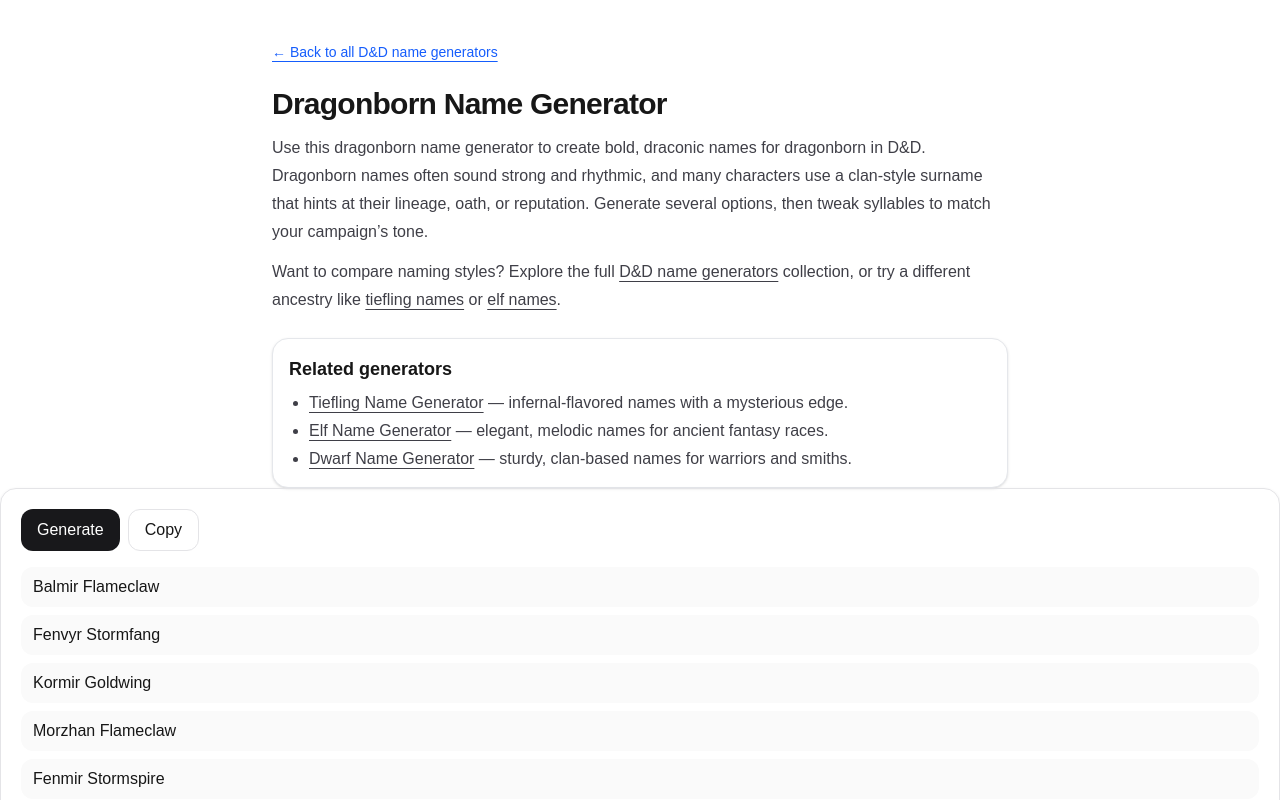
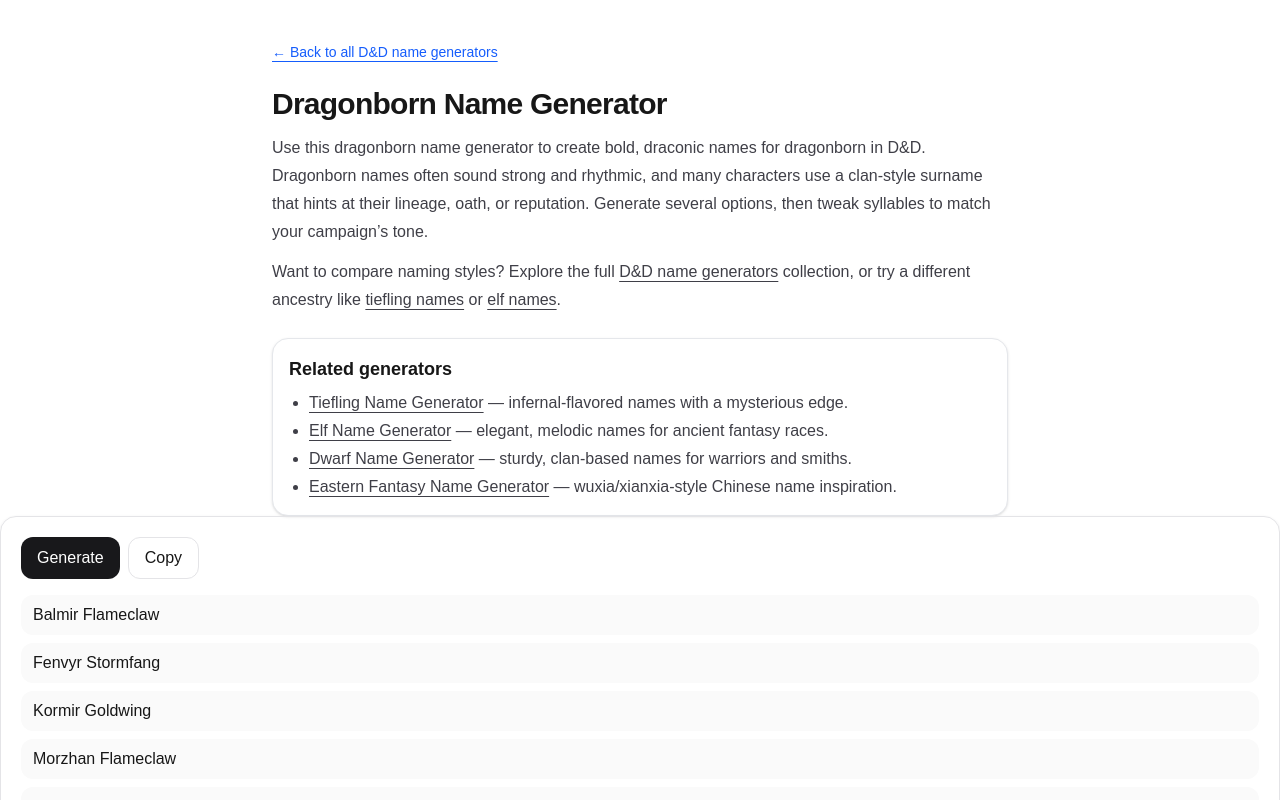
Before and after one commit to Get-1104/dnd-name-generator, a Next.js app: page /dragonborn in a window 1280 px wide. Shown: the top 800 px of the page. Built offline with nearby package versions, Linux system fonts and the light colour scheme; no server answers.

Commit message:
feat: add visible intro and internal links to /dragonborn

```diff
--- a/app/dragonborn/page.tsx
+++ b/app/dragonborn/page.tsx
@@ -4,8 +4,7 @@ import { buildGeneratorPageJsonLd } from "@/lib/seo";
 
 export default function DragonbornPage() {
   const title = "Dragonborn Name Generator";
-  const description =
-    "Generate powerful dragonborn names for D&D characters and NPCs.";
+  const description = "Generate powerful dragonborn names for D&D characters and NPCs.";
   const path = "/dragonborn";
 
   const jsonLd = buildGeneratorPageJsonLd({
@@ -39,9 +38,9 @@ export default function DragonbornPage() {
         dangerouslySetInnerHTML={{ __html: JSON.stringify(jsonLd) }}
       />
 
-      {/* ✅ 可见 Intro + 内链（Day 2 核心） */}
+      {/* ✅ Visible Intro + internal links */}
       <section className="mx-auto max-w-3xl px-4 mt-10 space-y-6">
-        {/* ✅ Back（统一返回 /en） */}
+        {/* ✅ Back (always to /en) */}
         <Link
           href="/en"
           className="inline-block text-sm text-blue-600 underline underline-offset-4"
@@ -51,13 +50,14 @@ export default function DragonbornPage() {
 
         <header className="space-y-3">
           <h1 className="text-3xl font-semibold tracking-tight">{title}</h1>
+
           <p className="text-zinc-700 leading-7">
-            Use this {title.toLowerCase()} to create bold, draconic names for
-            dragonborn in D&amp;D. Dragonborn names often sound strong and
-            rhythmic, and many characters use a clan-style surname that hints at
-            their lineage, oath, or reputation. Generate several options, then
-            tweak syllables to match your campaign’s tone.
+            Use this dragonborn name generator to create bold, draconic names for dragonborn in
+            D&amp;D. Dragonborn names often sound strong and rhythmic, and many characters use a
+            clan-style surname that hints at their lineage, oath, or reputation. Generate several
+            options, then tweak syllables to match your campaign’s tone.
           </p>
+
           <p className="text-zinc-700 leading-7">
             Want to compare naming styles? Explore the full{" "}
             <Link href="/en" className="underline underline-offset-4">
@@ -96,6 +96,12 @@ export default function DragonbornPage() {
               </Link>{" "}
               — sturdy, clan-based names for warriors and smiths.
             </li>
+            <li>
+              <Link href="/eastern" className="underline underline-offset-4">
+                Eastern Fantasy Name Generator
+              </Link>{" "}
+              — wuxia/xianxia-style Chinese name inspiration.
+            </li>
           </ul>
         </div>
       </section>
@@ -106,31 +112,9 @@ export default function DragonbornPage() {
         description={description}
         parts={{
           first: ["Arj", "Bal", "Dar", "Fen", "Gor", "Har", "Jar", "Kor", "Mor", "Vor"],
-          second: ["han", "rax", "dun", "mir", "thor", "vyr", "zhan", "drak", "gor", "mir"],
-          lastA: [
-            "Flame",
-            "Scale",
-            "Storm",
-            "Iron",
-            "Sky",
-            "Ember",
-            "Stone",
-            "Frost",
-            "Thunder",
-            "Gold",
-          ],
-          lastB: [
-            "fang",
-            "claw",
-            "heart",
-            "wing",
-            "spire",
-            "breath",
-            "shield",
-            "binder",
-            "song",
-            "hide",
-          ],
+          second: ["han", "rax", "dun", "mir", "thor", "vyr", "zhan", "drak", "gor", "sar"],
+          lastA: ["Flame", "Scale", "Storm", "Iron", "Sky", "Ember", "Stone", "Frost", "Thunder", "Gold"],
+          lastB: ["fang", "claw", "heart", "wing", "spire", "breath", "shield", "binder", "song", "hide"],
         }}
         initialCount={10}
         examples={[
```
